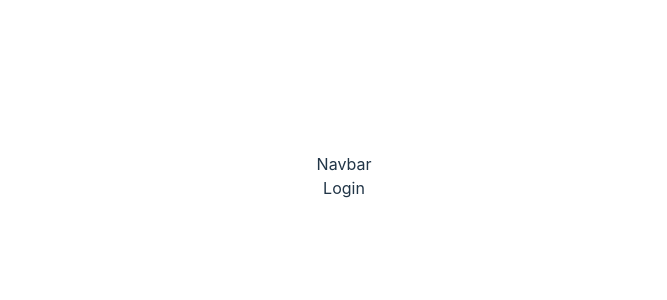
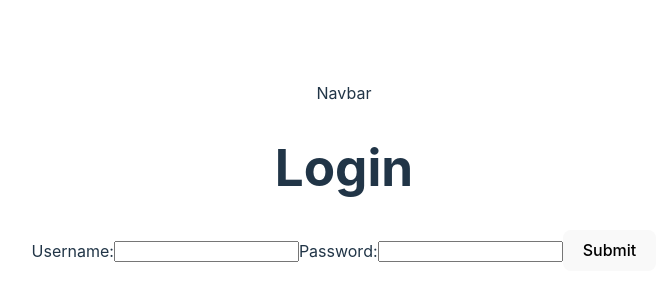
Before and after one commit to GA-SEB-3/Unit03-W03-D04-JWT-Auth-Frontend-Template, a React (Vite) app: page /login in a window 1280 px wide. Shown: the part 224-524 px from the top of the page, without its empty margins (296-963 px from the left). Built offline with nearby package versions, Linux system fonts and the light colour scheme.

Commit message:
updated code

```diff
--- a/src/pages/Login.jsx
+++ b/src/pages/Login.jsx
@@ -1,9 +1,57 @@
-import React from 'react'
+import {useState} from 'react'
+import axios from 'axios'
+import { useNavigate } from 'react-router'
+
 
 function Login() {
+      const [formData, setFormData] = useState({
+          username:"",
+          password:""
+      })
+
+      const navigate = useNavigate()
+
+      function handleChange(e){
+        setFormData({...formData,[e.target.name]:e.target.value})
+    }
+
+    async function handleSubmit(e){
+      e.preventDefault()
+      try{
+          const token = await axios.post(`${import.meta.env.VITE_BACKEND_URL}/auth/sign-in`,formData)
+          // navigate("/login")
+      }
+      catch(err){
+          console.log(err)
+      }
+  }
+
+
   return (
     <div>
-      Login
+      <h1>Login</h1>
+
+      <form onSubmit={handleSubmit}>
+        <label htmlFor="username">Username:</label>
+        <input
+         type="text"
+         name='username'
+         id='username'
+         value={formData.username}
+         onChange={handleChange}
+          />
+
+        <label htmlFor="password">Password:</label>
+        <input
+         type="password"
+         name='password'
+         id='password'
+         value={formData.password}
+         onChange={handleChange}
+          />
+
+          <button>Submit</button>
+      </form>
     </div>
   )
 }
```
